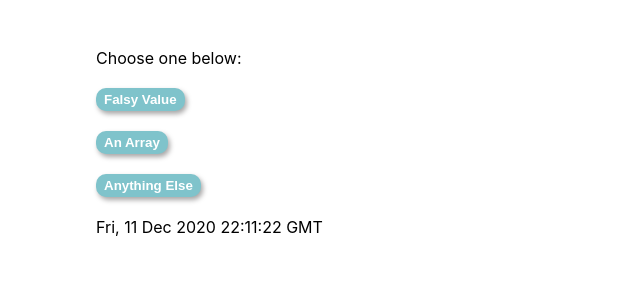
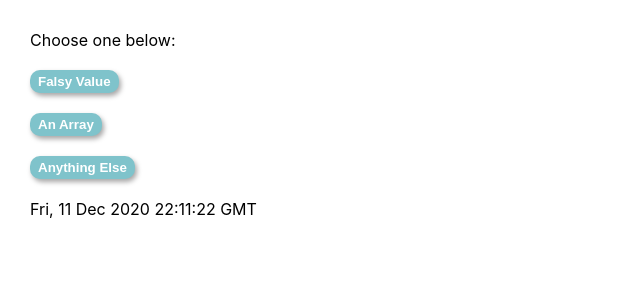
Before and after one commit to jHuang30/Input-react-hooks, a React (Create React App) app: page / in a window 1280 px wide. Shown: the top 300 px of the page, without its empty margins (0-640 px from the left). Built offline with nearby package versions, Linux system fonts and the light colour scheme.

Commit message:
change a bit

```diff
--- a/src/App.css
+++ b/src/App.css
@@ -1,7 +1,5 @@
 .wrapper {
-    max-width: 1440px;
-    padding: 48px 96px 104px 96px;
-    margin: 0 auto;
+    padding: 30px 60px 60px 30px;
 }
 
 .button {
```
